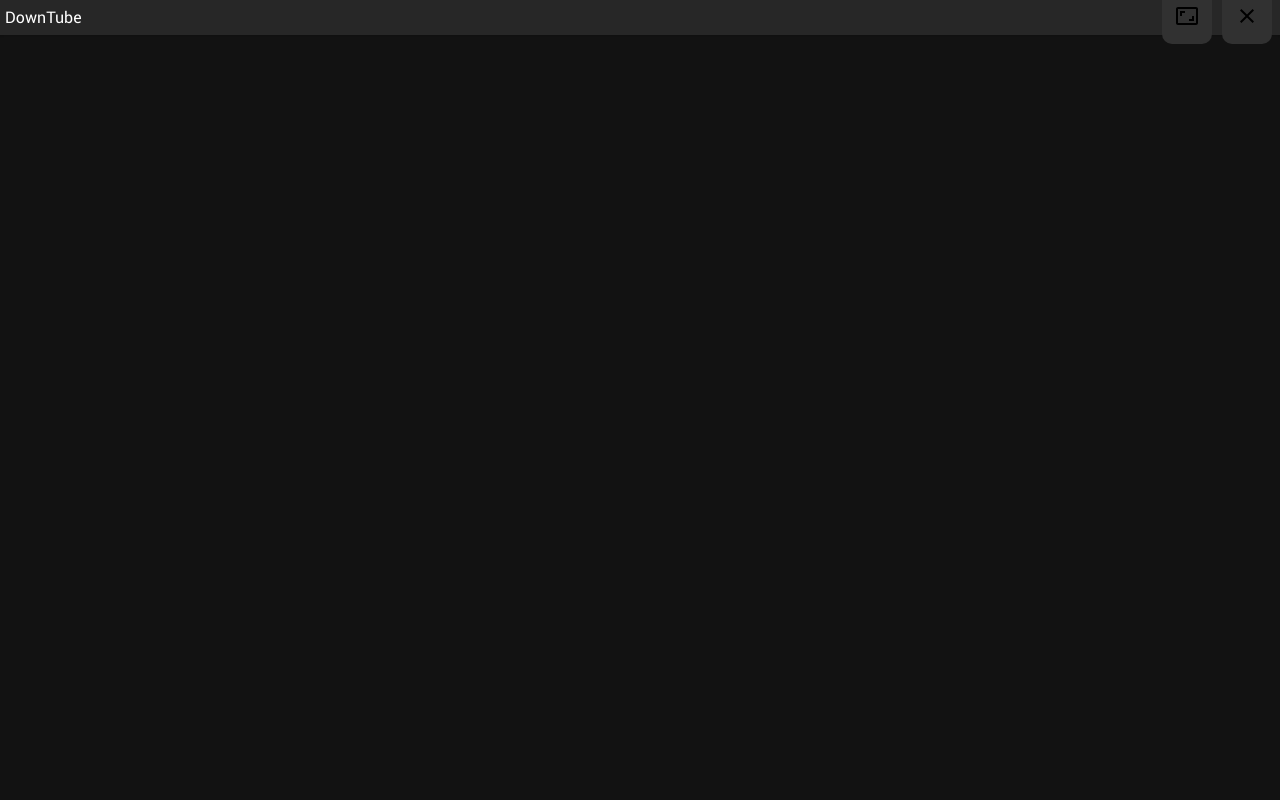
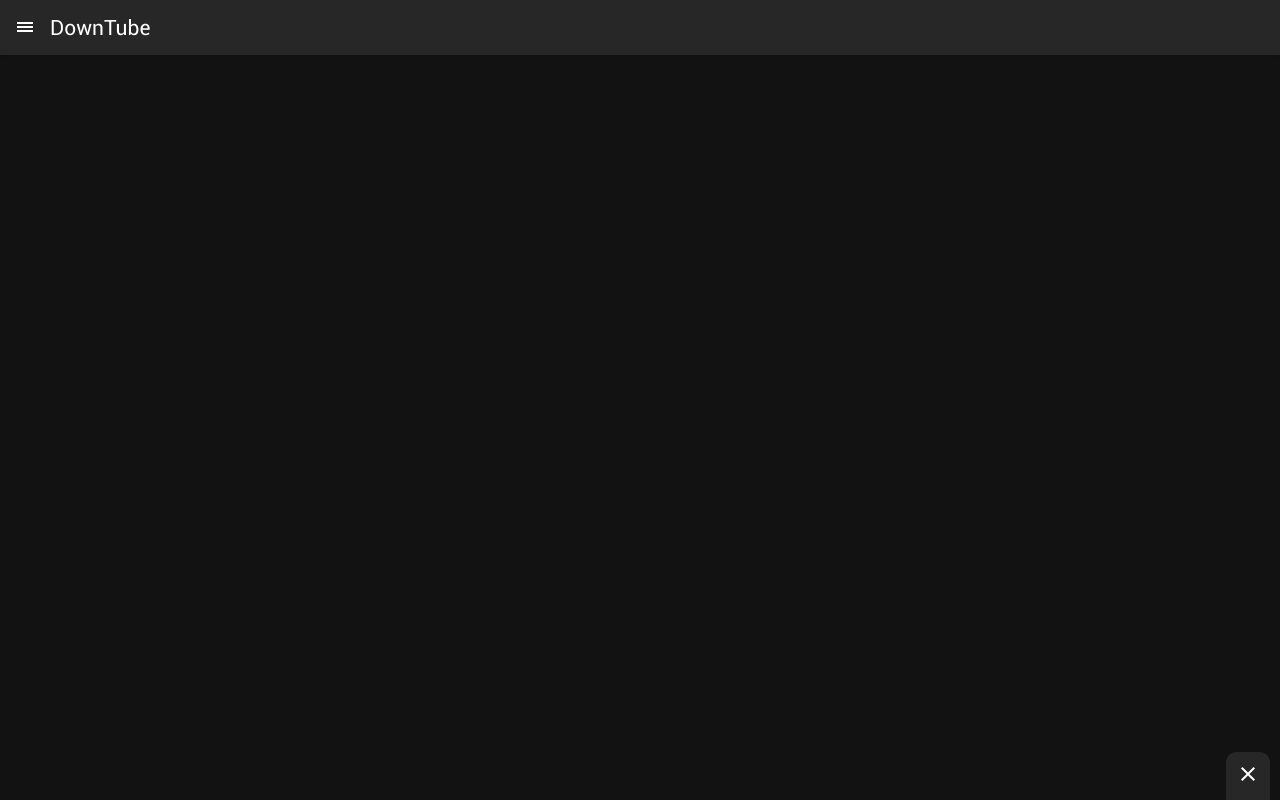
Before and after one commit to grishatop1/downtube, a plain HTML site: page assets/index.html in a window 1280 px wide. Drawn offline with Linux system fonts and the light colour scheme.

Commit message:
sidenav + frameless

```diff
--- a/assets/css/index.css
+++ b/assets/css/index.css
@@ -3,7 +3,8 @@
   padding: 0;
 }
 
-html, body {
+html,
+body {
   width: 100%;
   height: 100vh;
 }
@@ -23,8 +24,12 @@ body {
   src: url("/fonts/Roboto-Regular.ttf");
 }
 
+#main {
+  transition: margin-left 0.2s;
+}
+
 .header {
-    height: 35px;
+  height: 55px;
   background-color: #272727;
   box-shadow: 0px 0px 2px 1px rgba(0, 0, 0, 0.2);
   display: flex;
@@ -35,18 +40,72 @@ body {
 .header-text {
   color: white;
   font-family: "Roboto";
-    margin: 5px;
+  font-size: 21px;
 }
 
-.header-icons {
-    margin-left: auto;
-    margin-right: 5px;
+.header-drag {
+	width: 100%;
+	height: 100%;
 }
 
-.header-icons button {
-    padding: 13px;
-    background-color: #313131;
-    border: none;
-    border-radius: 10px;
-    margin: 0px 3px;
+.menu-icon-block svg {
+  vertical-align: middle;
 }
+
+.menu-icon-block {
+	margin: 0px 15px;
+	cursor: pointer;
+}
+
+.exit-block {
+  position: fixed;
+  bottom: 0px;
+  right: 10px;
+  padding: 10px;
+  background-color: #272727;
+  border-radius: 10px 10px 0px 0px;
+  z-index: 1000;
+}
+
+.exit-block svg {
+  transition: all 0.2s;
+  cursor: pointer;
+}
+
+.exit-block svg:hover {
+  transform: rotate(90deg);
+}
+
+.sidenav {
+  height: 100%; /* 100% Full-height */
+  width: 0; /* 0 width - change this with JavaScript */
+  position: fixed; /* Stay in place */
+  z-index: 900; /* Stay on top */
+  top: 0; /* Stay at the top */
+  left: 0;
+  background-color: #3a3a3a; /* Black*/
+  overflow-x: hidden; /* Disable horizontal scroll */
+  padding-top: 60px; /* Place content 60px from the top */
+  transition: 0.2s; /* 0.5 second transition effect to slide in the sidenav */
+}
+
+.sidenav a {
+  padding: 8px 8px 8px 32px;
+  text-decoration: none;
+  font-size: 25px;
+  color: white;
+  display: block;
+  transition: 0.3s;
+  font-family: "Roboto";
+  white-space: nowrap;
+  text-transform: uppercase;
+}
+
+.sidenav a:hover {
+  color: #c0c0c0;
+}
+
+.sidenav .closebtn {
+  font-size: 36px;
+  position: relative;
+}
--- a/assets/index.html
+++ b/assets/index.html
@@ -9,16 +9,42 @@
 </head>
 <body>
 
-<div class="header pywebview-drag-region">
-    <div class="header-text">
-        DownTube
+<div id="mySidenav" class="sidenav">
+    <a href="javascript:void(0)" class="closebtn" onclick="toggleNav()">&times;</a>
+    <a href="#">HOME</a>
+    <a href="#">Downloads</a>
+    <a href="#">Settings</a>
+    <a href="#">Report a bug</a>
+</div>
+
+<div id="main">
+    <div class="header">
+        <div class="menu-icon-block" onclick="toggleNav()">
+            <svg width="20" height="20" viewBox="0 0 20 20" fill="none" xmlns="http://www.w3.org/2000/svg">
+                <g id="menunav">
+                <rect id="rect3" x="2" y="12" width="16" height="2" fill="white"/>
+                <rect id="rect2" x="2" y="8" width="16" height="2" fill="white"/>
+                <rect id="rect1" x="2" y="4" width="16" height="2" fill="white"/>
+                </g>
+            </svg>
+        </div>
+        <div class="header-text">
+            DownTube
+        </div>
+
+        <div class="header-drag pywebview-drag-region">
+        </div>
+
+        <div class="page" id="home-page"></div>
+        <div class="page" id="downloads-page"></div>
+        <div class="page" id="settings-page"></div>
     </div>
-    <div class="header-icons">
-        <button id="resize"><img src="media/resize.svg" /></button>
-        <button id="exit"><img src="media/exit.svg" /></button>
+
+    <div class="exit-block">
+        <svg xmlns="http://www.w3.org/2000/svg" height="24px" viewBox="0 0 24 24" width="24px" fill="#FFFFFF" onclick="pywebview.api.quit()"><path d="M0 0h24v24H0V0z" fill="none"/><path d="M19 6.41L17.59 5 12 10.59 6.41 5 5 6.41 10.59 12 5 17.59 6.41 19 12 13.41 17.59 19 19 17.59 13.41 12 19 6.41z"/></svg>
     </div>
 </div>
 
-<script src="js/script.js"></script>
+<script src="js/sidenav.js"></script>
 </body>
 </html>
--- /dev/null
+++ b/assets/js/sidenav.js
@@ -0,0 +1,16 @@
+var navOpened = false;
+
+var sideNode = document.getElementById("mySidenav")
+var mainNode = document.getElementById("main")
+
+function toggleNav() {
+    if (!navOpened) {
+        mainNode.style.marginLeft = "250px";
+        sideNode.style.width = "250px";
+        navOpened = true;
+    } else {
+        mainNode.style.marginLeft = "0px";
+        sideNode.style.width = "0px";
+        navOpened = false;
+    }
+}
```
Also changed, not shown: assets/js/script.js (deleted), assets/media/exit.svg (deleted), assets/media/resize.svg (deleted), 1 other file. Lines whose indentation alone changed are shown as unchanged.
